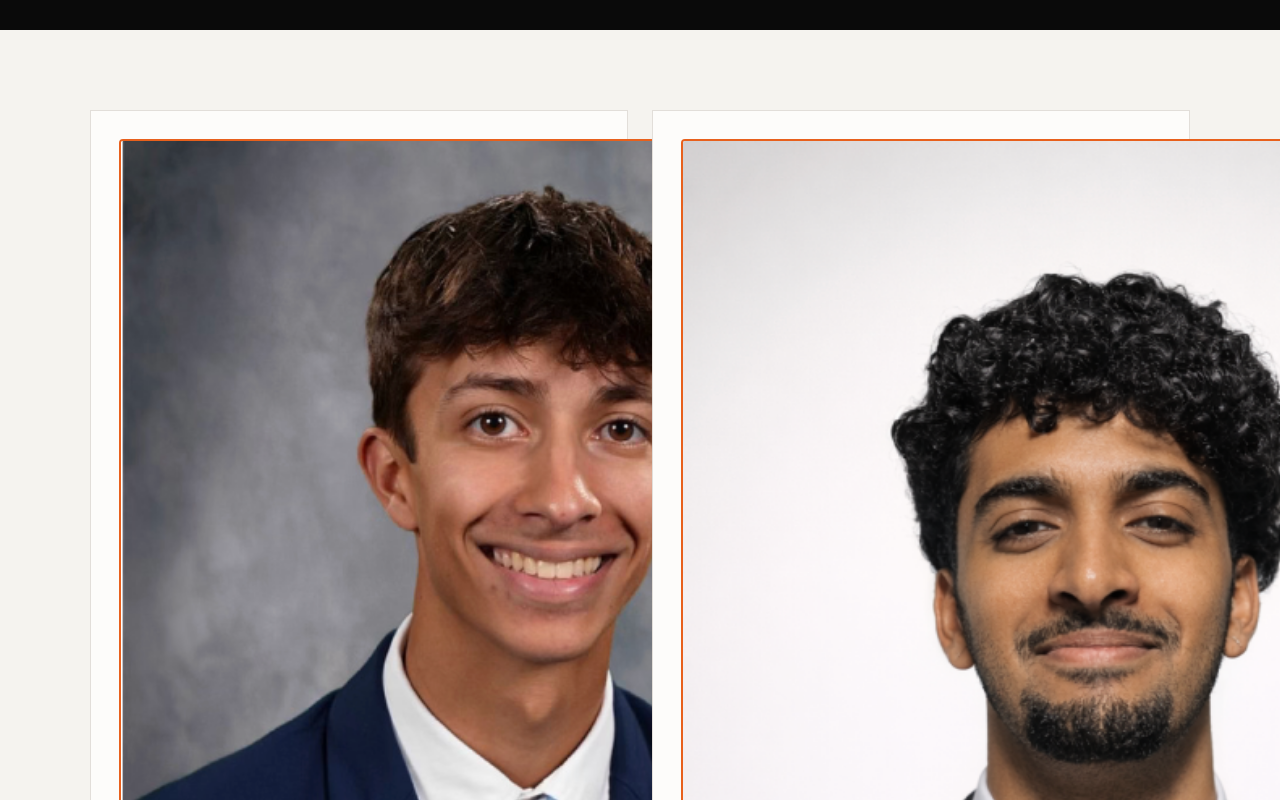
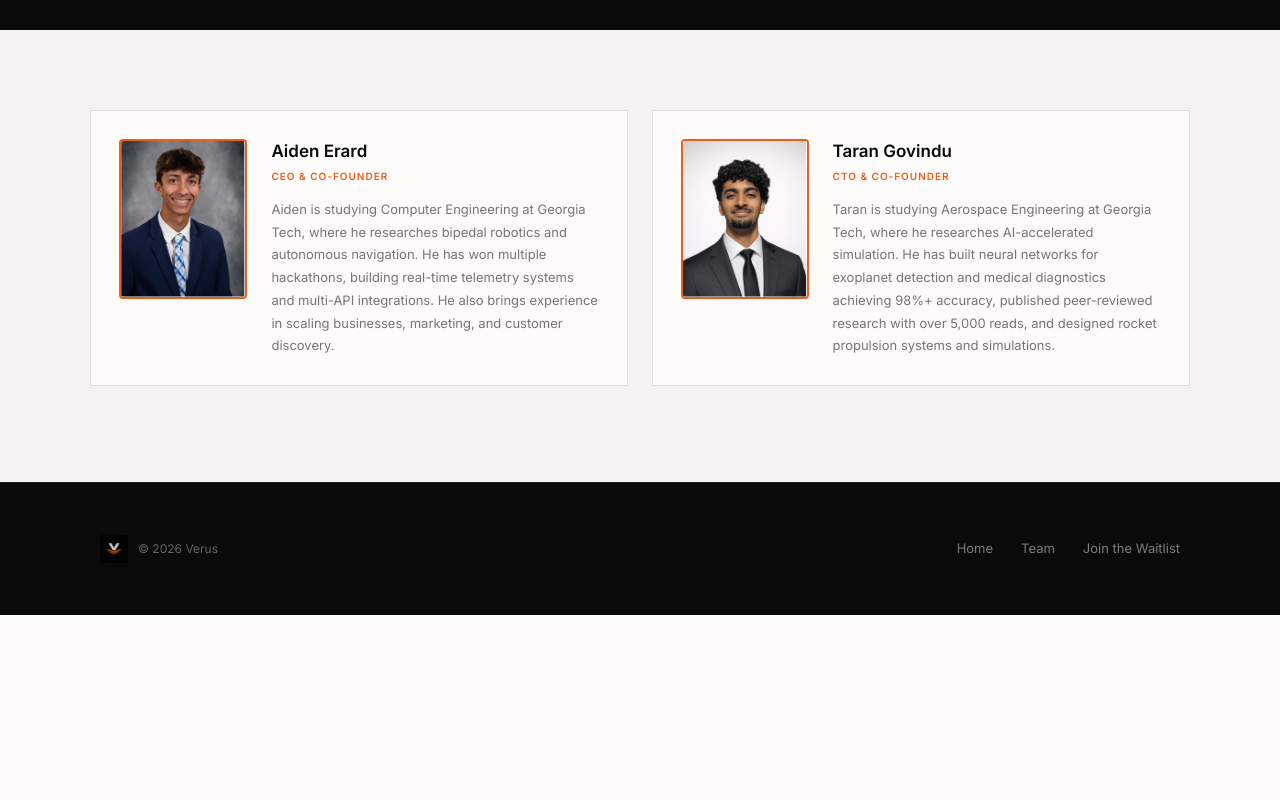
Before and after one commit to aidenerard/verus-newsletter, a React (Vite) app: page /team in a window 1280 px wide. Shown: the part 400-1200 px from the top of the page. After the commit the page ends 1015 px from the top, so only its background shows below. Built offline with nearby package versions, Linux system fonts and the light colour scheme; no server answers.

Commit message:
Team page: fix photo size — fixed 160px height, natural width
Co-Authored-By: Claude Sonnet 4.6 <noreply@anthropic.com>

```diff
--- a/src/app/pages/TeamPage.tsx
+++ b/src/app/pages/TeamPage.tsx
@@ -57,7 +57,7 @@ const PAGE_CSS = `
     display: flex;
     flex-direction: row;
     gap: 24px;
-    align-items: stretch;
+    align-items: flex-start;
   }
   .tm-card:hover { border-color: ${C.orange}; }
 
@@ -126,20 +126,18 @@ function FounderCard({ founder, delay }: { founder: Founder; delay: number }) {
   const ref = useReveal(delay);
   return (
     <div ref={ref} className="tm-reveal tm-card">
-      {/* Photo — wrapper stretches to text height; img fills it at natural width */}
-      <div style={{ alignSelf: 'stretch', flexShrink: 0 }}>
       <img
         src={founder.photo}
         alt={founder.name}
         style={{
-            height: '100%',
+          height: 160,
           width: 'auto',
+          flexShrink: 0,
           display: 'block',
           borderRadius: 4,
           border: `2px solid ${C.orange}`,
         }}
       />
-      </div>
 
       {/* Text */}
       <div style={{ flex: 1, minWidth: 0 }}>
```
Lines whose indentation alone changed are shown as unchanged.
